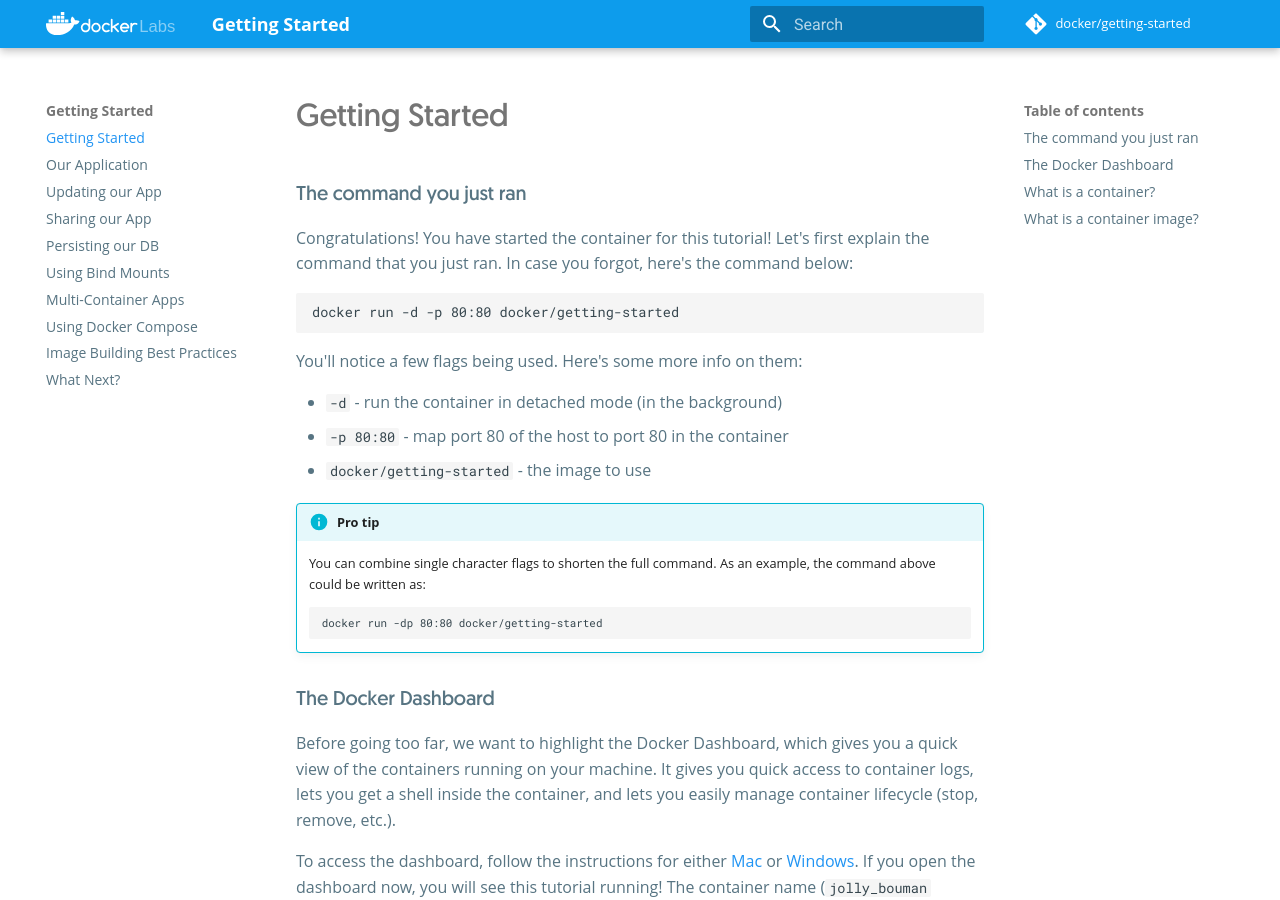
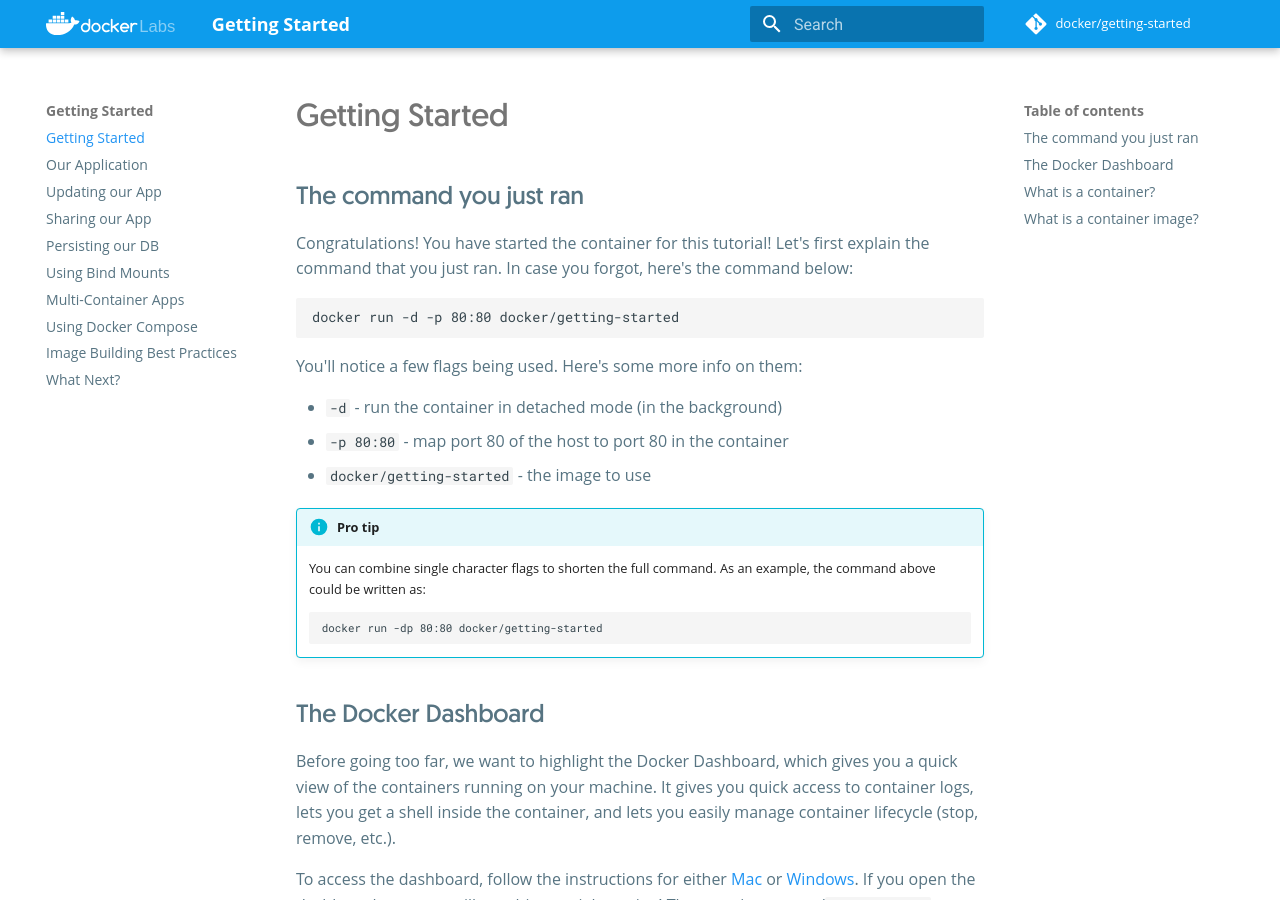
Before and after one commit to azarudeena/aws-ecs-actions, an MkDocs documentation site: the page built from docs/tutorial/index.md, in a window 1280 px wide and 900 px high. Built offline with MkDocs 1.6.1 and Material for MkDocs 9.7.7, drawn with Linux system fonts in a browser that asks for light colours; comment, search, counter and statistics services are not loaded.

````diff
--- a/docs/tutorial/index.md
+++ b/docs/tutorial/index.md
@@ -2,7 +2,7 @@
 next_page: app.md
 ---
 
-### The command you just ran
+## The command you just ran
 
 Congratulations! You have started the container for this tutorial!
 Let's first explain the command that you just ran. In case you forgot,
@@ -25,7 +25,7 @@ You'll notice a few flags being used. Here's some more info on them:
     docker run -dp 80:80 docker/getting-started
     ```
 
-### The Docker Dashboard
+## The Docker Dashboard
 
 Before going too far, we want to highlight the Docker Dashboard, which gives
 you a quick view of the containers running on your machine. It gives you quick
@@ -41,7 +41,7 @@ randomly created name. So, you'll most likely have a different name.
 ![Tutorial container running in Docker Dashboard](tutorial-in-dashboard.png)
 
 
-### What is a container?
+## What is a container?
 
 Now that you've run a container, what _is_ a container? Simply put, a container is
 simply another process on your machine that has been isolated from all other processes
@@ -56,7 +56,7 @@ in Linux for a long time. Docker has worked to make these capabilities approacha
 
     <iframe width="560" height="315" src="https://www.youtube-nocookie.com/embed/8fi7uSYlOdc" frameborder="0" allow="accelerometer; autoplay; encrypted-media; gyroscope; picture-in-picture" allowfullscreen></iframe>
 
-### What is a container image?
+## What is a container image?
 
 When running a container, it uses an isolated filesystem. This custom filesystem is provided
 by a **container image**. Since the image contains the container's filesystem, it must contain everything
````
